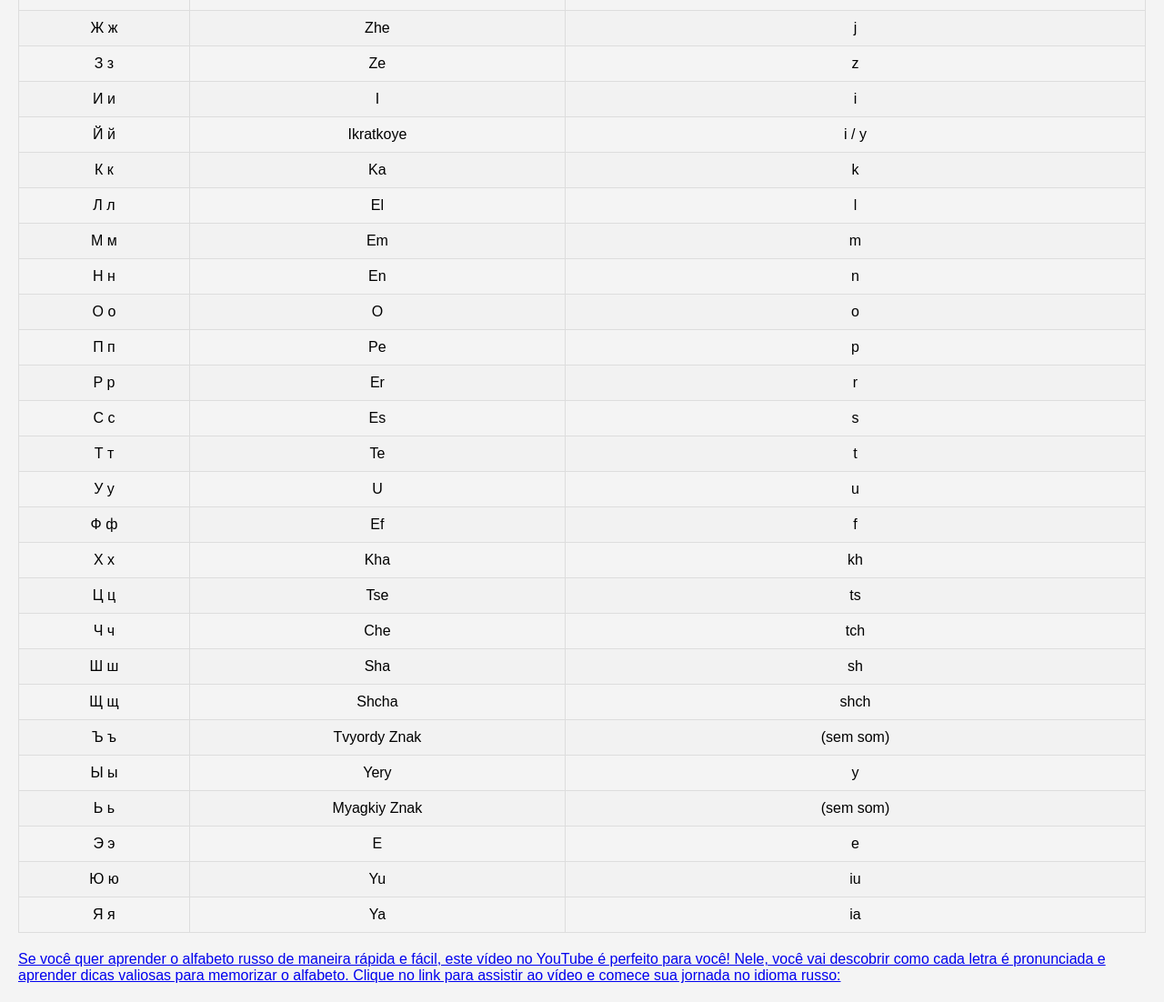
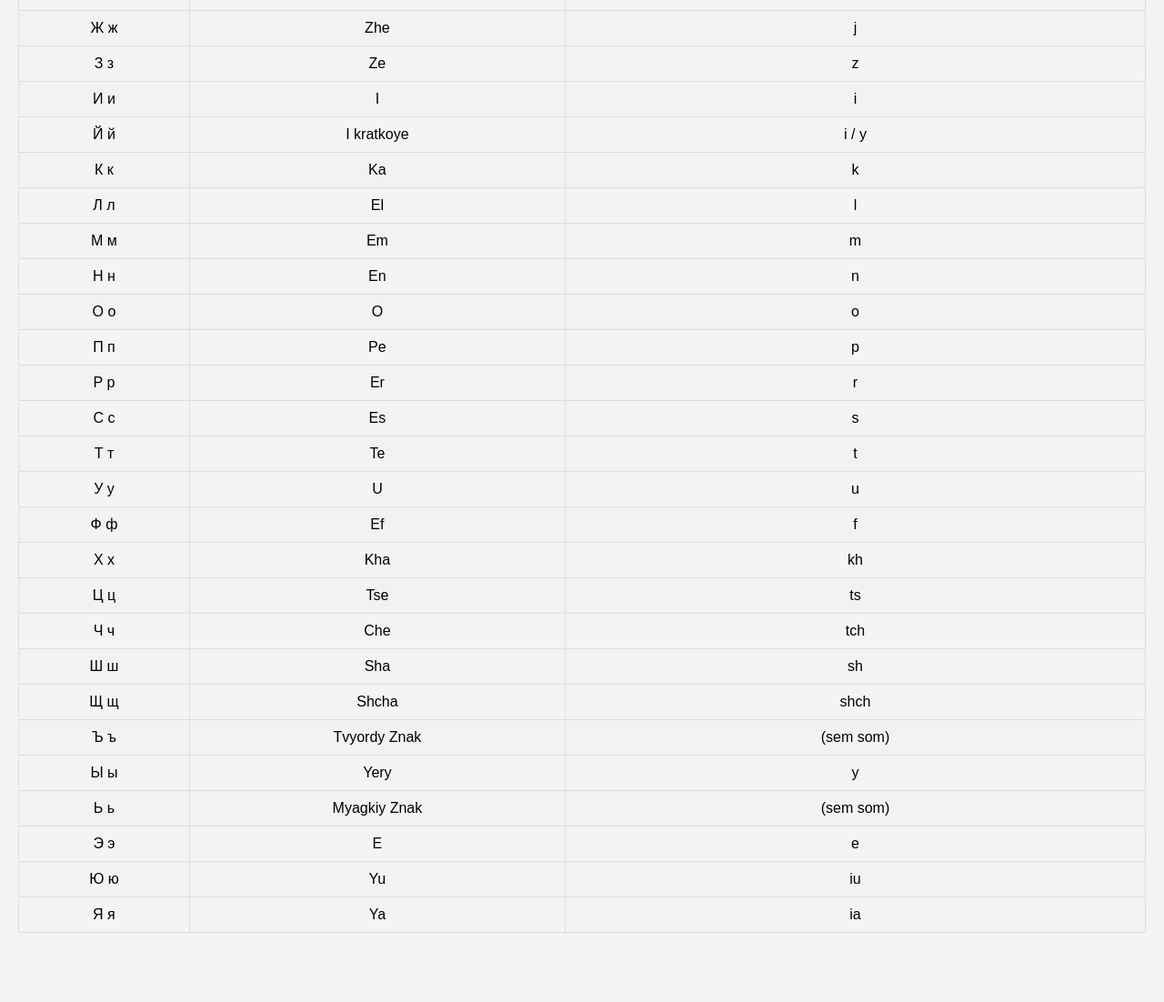
Before and after one commit to MarkinAndrade/Vamos-Aprender-Russo, a plain HTML site: page Alfabeto.html in a window 1280 px wide. Shown: the part 580-1682 px from the top of the page at 91% size. After the commit the page ends 1626 px from the top, so only its background shows below. Drawn offline with Linux system fonts and the light colour scheme.

Commit message:
Update Alfabeto.html

```diff
--- a/Alfabeto.html
+++ b/Alfabeto.html
@@ -161,7 +161,7 @@
             </tr>
             <tr>
                 <td>Й й</td>
-                <td>Ikratkoye</td>
+                <td>I kratkoye</td>
                 <td>i / y</td>
             </tr>
             <tr>
@@ -277,9 +277,4 @@
         </tbody>
     </table>
 </body>
-    <a href="https://youtu.be/5jtAF5K3-ro?si=fs8-aPaDEqQULq6d" target="_blank">
-
-Se você quer aprender o alfabeto russo de maneira rápida e fácil, este vídeo no YouTube é perfeito para você! Nele, você vai descobrir como cada letra é pronunciada e aprender dicas valiosas para memorizar o alfabeto.
-
-Clique no link para assistir ao vídeo e comece sua jornada no idioma russo: </a>
 </html>
```
